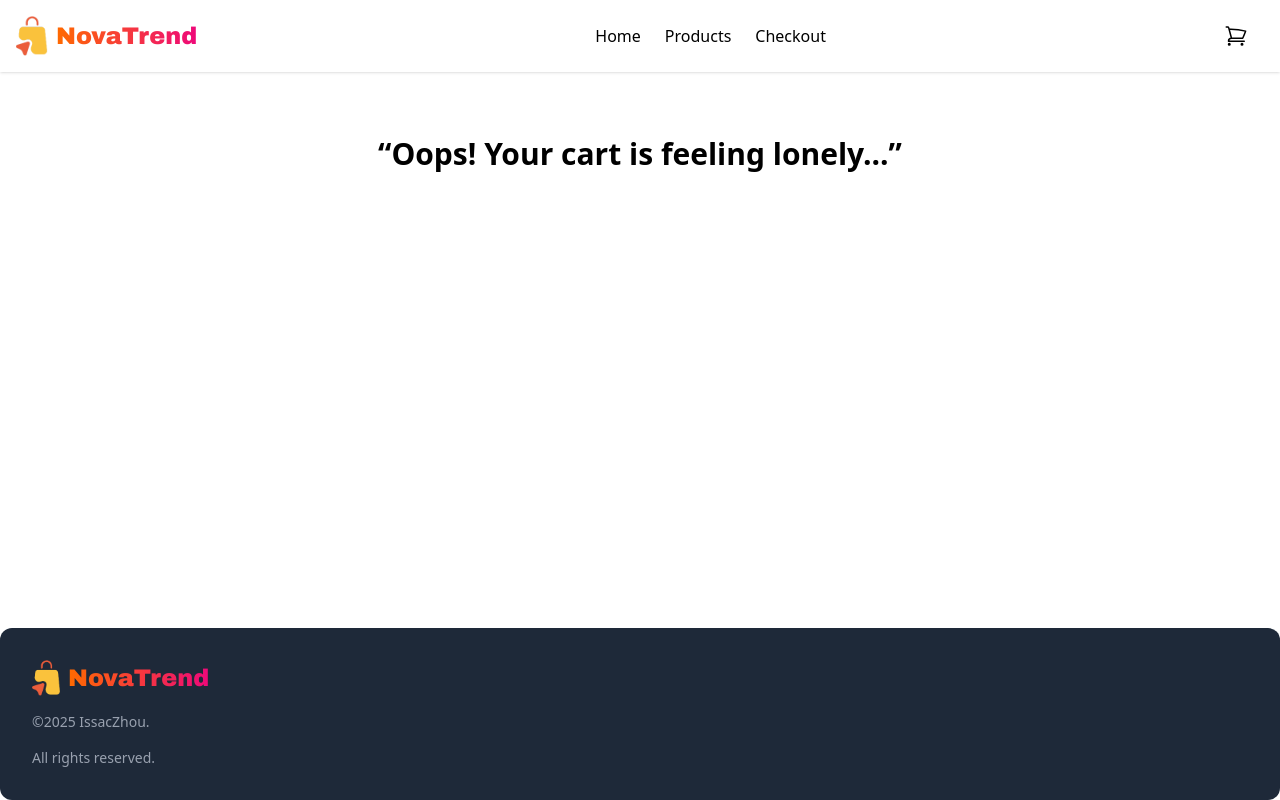
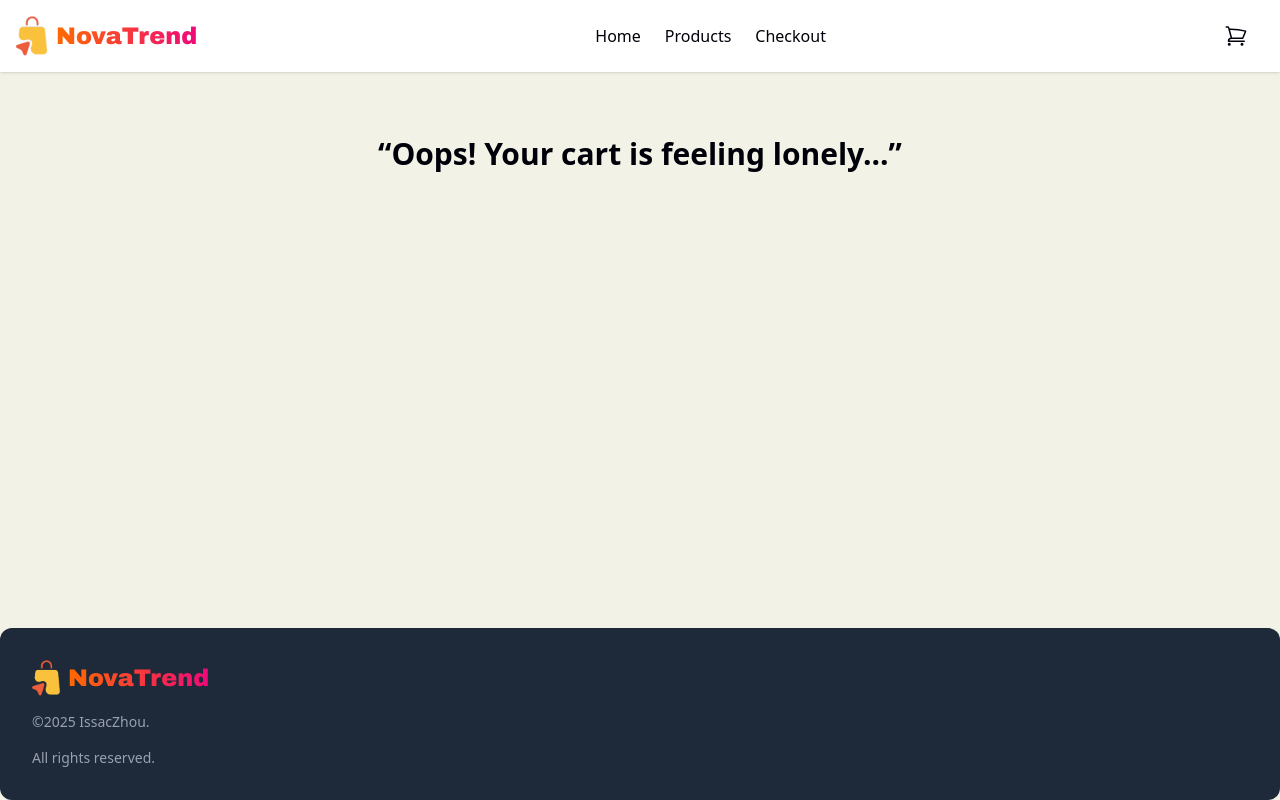
Before and after one commit to Isaaczhou959/smart-eshop, a Next.js app: page /checkout in a window 1280 px wide. Built offline with nearby package versions, Linux system fonts and the light colour scheme.

Commit message:
new background color

```diff
--- a/app/globals.css
+++ b/app/globals.css
@@ -15,13 +15,14 @@
   }
 
   body {
-    @apply bg-[rgb(var(--color-background))] text-[rgb(var(--color-foreground))];
+    margin: 0;
+    @apply bg-[rgb(var(--background))] text-[rgb(var(--foreground))];
   }
 }
 
 /* Define design tokens (custom properties) using the @theme directive */
 @theme {
-  --background: 0 0% 100%;
+  --background: 95%, 95%, 90%;
   --foreground: 0 0% 3.9%;
   --card: 0 0% 100%;
   --card-foreground: 0 0% 3.9%;
--- a/app/layout.tsx
+++ b/app/layout.tsx
@@ -15,7 +15,7 @@ export default function RootLayout({
 }>) {
   return (
     <html lang="en">
-      <body className="flex min-h-screen flex-col bg-white">
+      <body className="flex min-h-screen flex-col">
         <Navbar />
         <main className="flex-grow container mx-auto px-4 py-8">
           {children}
```
